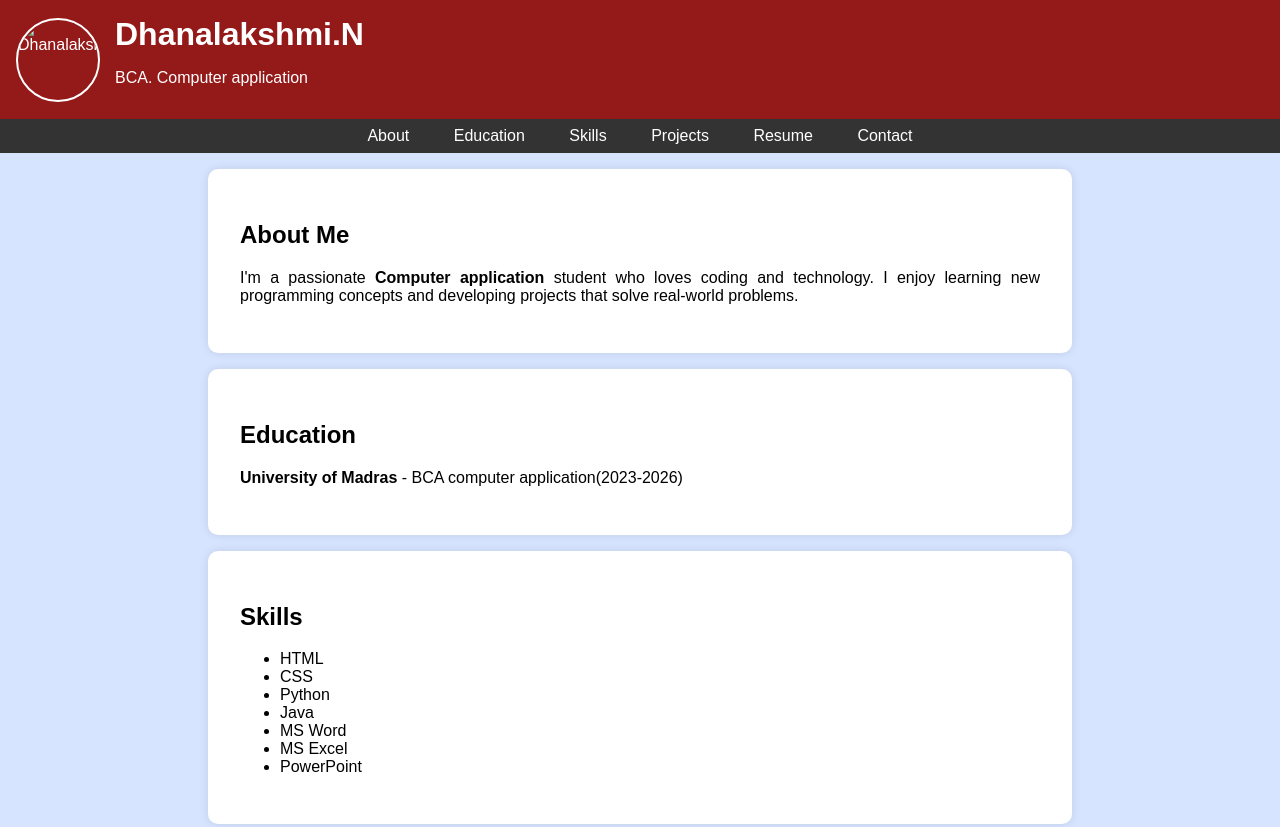
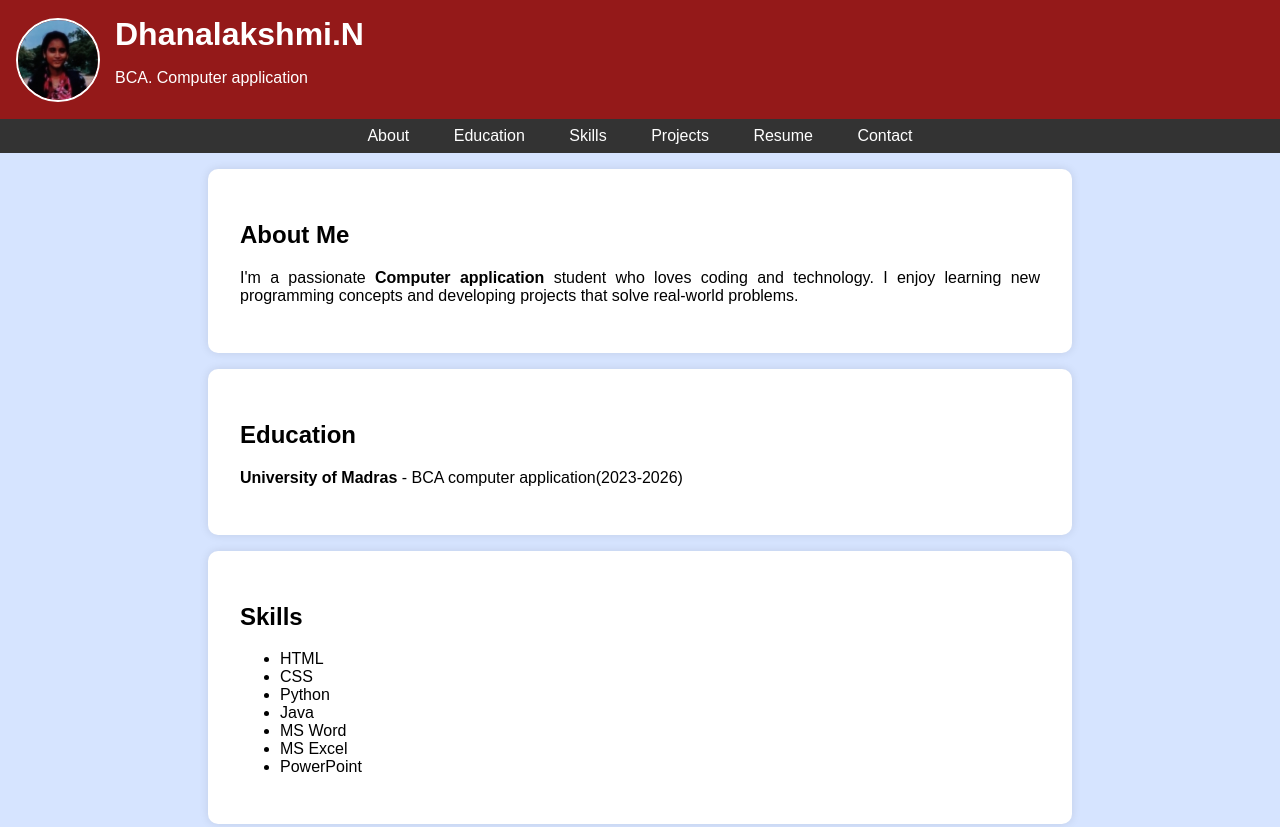
Before and after one commit to dhana2006-prog/digital--portfolio, a plain HTML site: page index.html in a window 1280 px wide. Shown: the top 827 px of the page. Drawn offline with Linux system fonts and the light colour scheme.

Commit message:
index.html

```diff
--- a/index.html
+++ b/index.html
@@ -96,7 +96,7 @@
 
     <header>
         <!-- Profile picture inside header, left-aligned near name -->
-        <img src="/storage/emulated/0/IMG_20250320_165900.jpg" alt="Dhanalakshmi.N" class="profile-picture">
+        <img src="IMG_20250320_165900.jpg" alt="Dhanalakshmi.N" class="profile-picture">
         <div class="header-content">
             <h1>Dhanalakshmi.N</h1>
             <p>BCA. Computer application</p>
```
